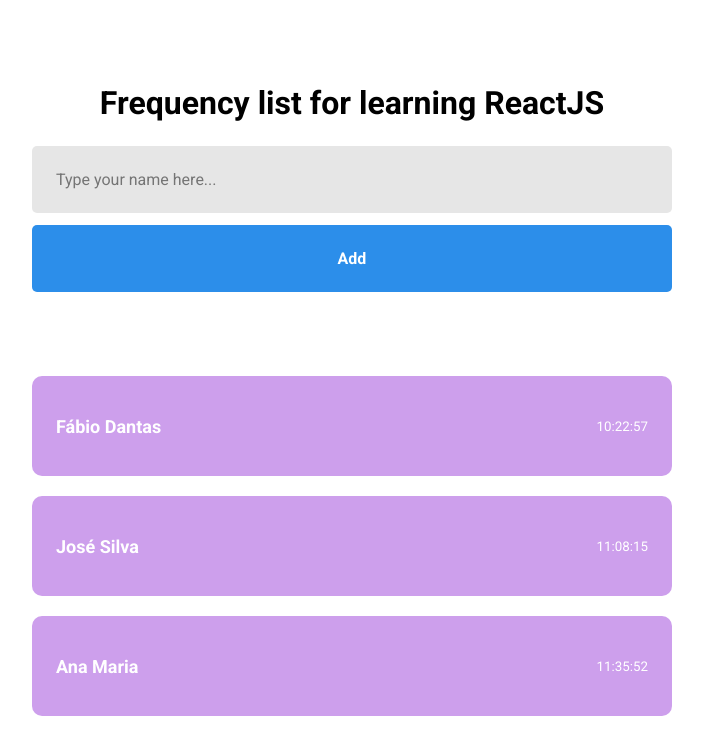
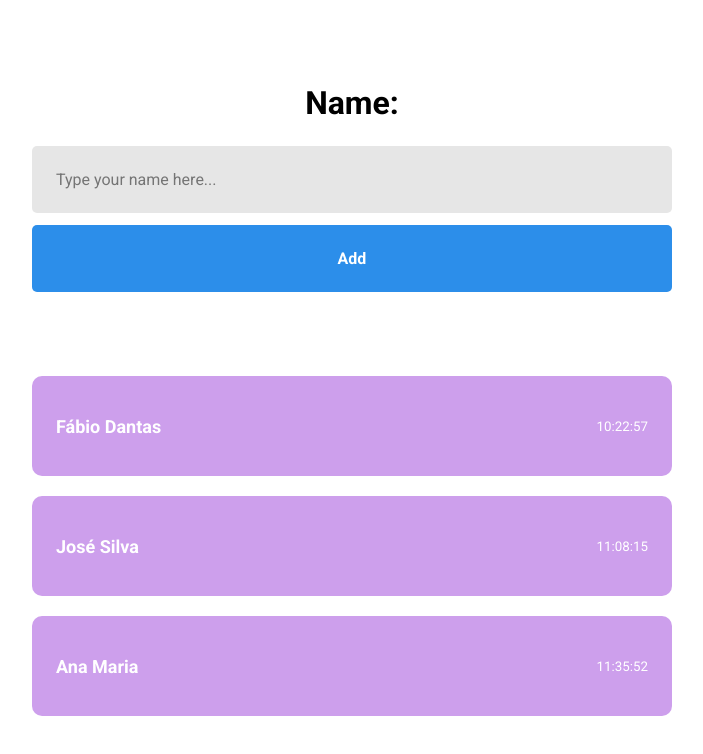
Before and after one commit to fabiojdantas1/reactjs-discover, a React (Vite) app: page / in a window 1280 px wide. Shown: the top 754 px of the page, without its empty margins (288-991 px from the left). Built offline with nearby package versions, Linux system fonts and the light colour scheme.

Commit message:
chore: add state to reflect variable value in app interface

```diff
--- a/src/pages/Home/index.jsx
+++ b/src/pages/Home/index.jsx
@@ -1,13 +1,22 @@
+import React, { useState} from 'react';
 import './styles.css';
+
 import { Card } from '../../components/Card';
 
 export function Home() {
 
+  //uses state to reflect variable value in app interface via reaction reconciliation algorithm
+  const [studentName, setStudentName] = useState();
+
   return (
     //add a fragment so that the function return is wrapped in a single argument expected by JSX
     <div className="container">
-      <h1>Frequency list for learning ReactJS</h1>
-      <input type="text" placeholder="Type your name here..."/>
+      <h1>Name: {studentName}</h1>
+      <input
+        type="text"
+        placeholder="Type your name here..."
+        onChange={e => setStudentName(e.target.value)}
+      />
       <button type="button">Add</button>
 
       <Card name="Fábio Dantas" time="10:22:57" />
```
